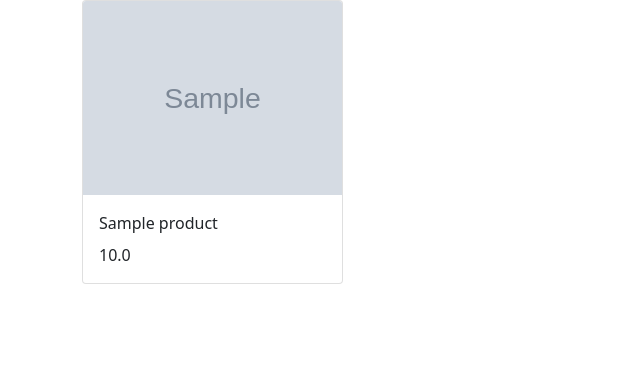
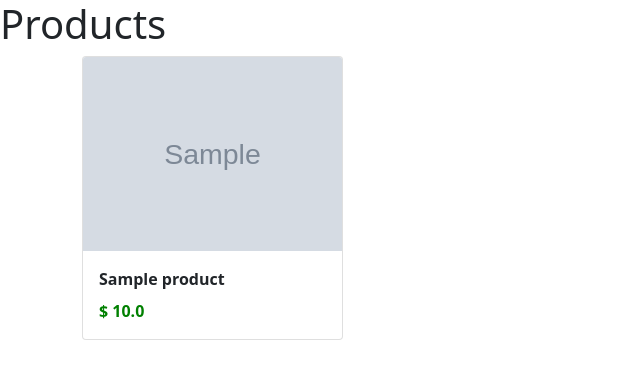
Before and after one commit to zxperts/ecom, a Django app: page / in a window 1280 px wide. Shown: the top 379 px of the page, without its empty margins (0-640 px from the left). Run offline with Django 3.2, Linux system fonts and the light colour scheme; tables that the repository leaves empty hold one stand-in row (values such as "Sample post"); grey boxes marked "Sample" are stand-in pictures.

Commit message:
Ajout de  CSS au site

```diff
--- /dev/null
+++ b/ecomsite/shop/static/shop/style.css
@@ -0,0 +1,14 @@
+body{
+    background-color: white
+}
+
+.card-text{
+    color: green;
+    font-weight: 800;
+
+}
+
+.card-title{
+    font-weight: 900;
+
+}
--- a/ecomsite/shop/templates/shop/index.html
+++ b/ecomsite/shop/templates/shop/index.html
@@ -1,3 +1,4 @@
+{% load static %}
 <!DOCTYPE html>
 <html lang="en">
 <head>
@@ -5,10 +6,11 @@
 
     <link href="https://cdn.jsdelivr.net/npm/bootstrap@5.0.0-beta1/dist/css/bootstrap.min.css" rel="stylesheet" integrity="sha384-giJF6kkoqNQ00vy+HMDP7azOuL0xtbfIcaT9wjKHr8RbDVddVHyTfAAsrekwKmP1" crossorigin="anonymous">
 <script src="https://cdn.jsdelivr.net/npm/bootstrap@5.0.0-beta1/dist/js/bootstrap.bundle.min.js" integrity="sha384-ygbV9kiqUc6oa4msXn9868pTtWMgiQaeYH7/t7LECLbyPA2x65Kgf80OJFdroafW" crossorigin="anonymous"></script>
-
+    <link rel="stylesheet" href="{% static 'shop/style.css' %}">
     <title>Title</title>
 </head>
 <body>
+<h1 >Products</h1>
     <div class="container">
         <div class="row">
             {% for product in product_objects %}
@@ -20,7 +22,7 @@
                             {{ product.title }}
                         </div>
                         <div class="card-text">
-                            {{ product.price }}
+                            $ {{ product.price }}
                         </div>
                     </div>
                 </div>
```
